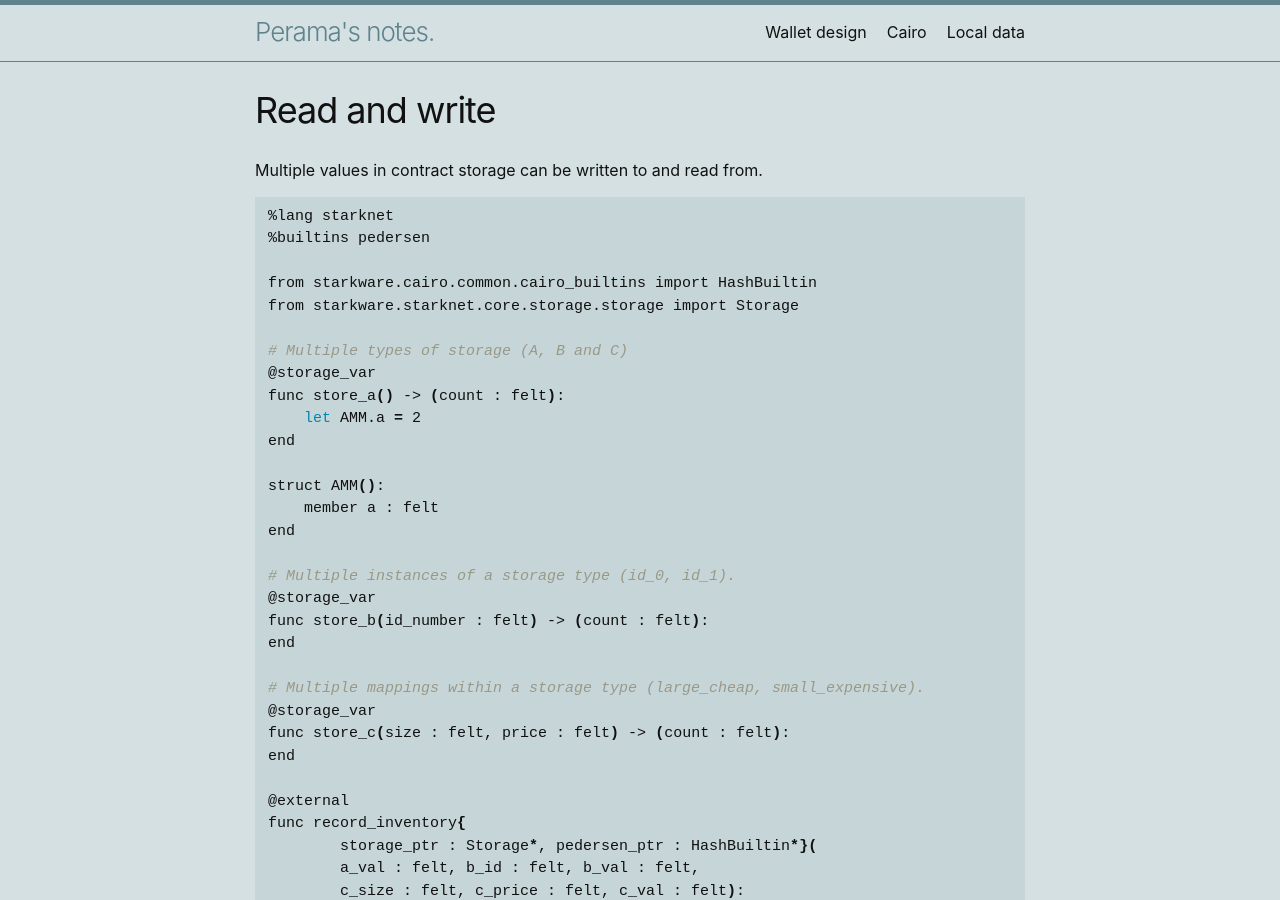
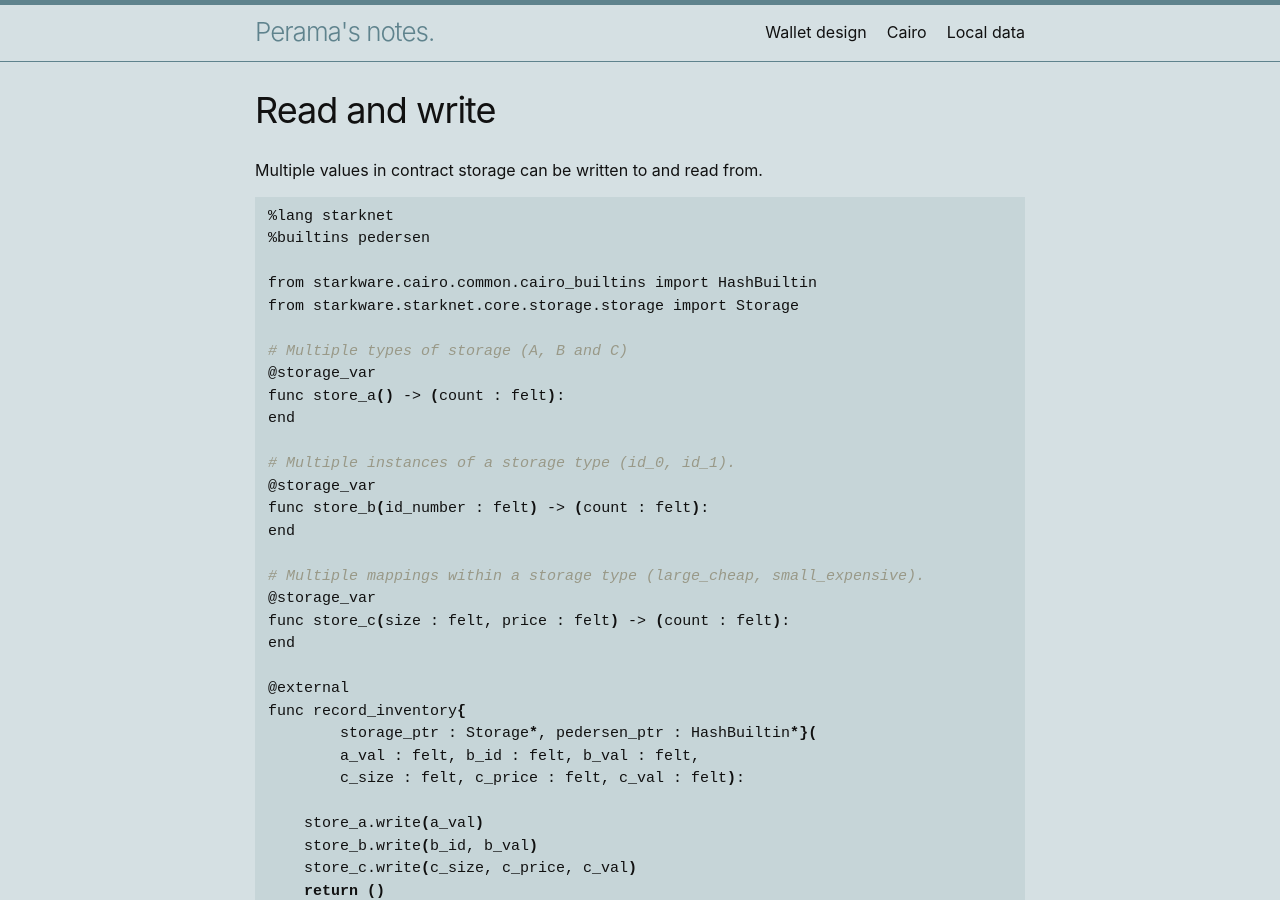
Before and after one commit to perama-v/perama-v.github.io, a Jekyll site: the page built from docs/cairo/examples/read_write.md, in a window 1280 px wide and 900 px high. Built offline with Jekyll 4.4.1, drawn with Linux system fonts in a browser that asks for light colours.

Commit message:
Remove syntax highlight tests

```diff
--- a/docs/cairo/examples/read_write.md
+++ b/docs/cairo/examples/read_write.md
@@ -17,11 +17,6 @@ from starkware.starknet.core.storage.storage import Storage
 # Multiple types of storage (A, B and C)
 @storage_var
 func store_a() -> (count : felt):
-    let AMM.a = 2
-end
-
-struct AMM():
-    member a : felt
 end
 
 # Multiple instances of a storage type (id_0, id_1).
```
